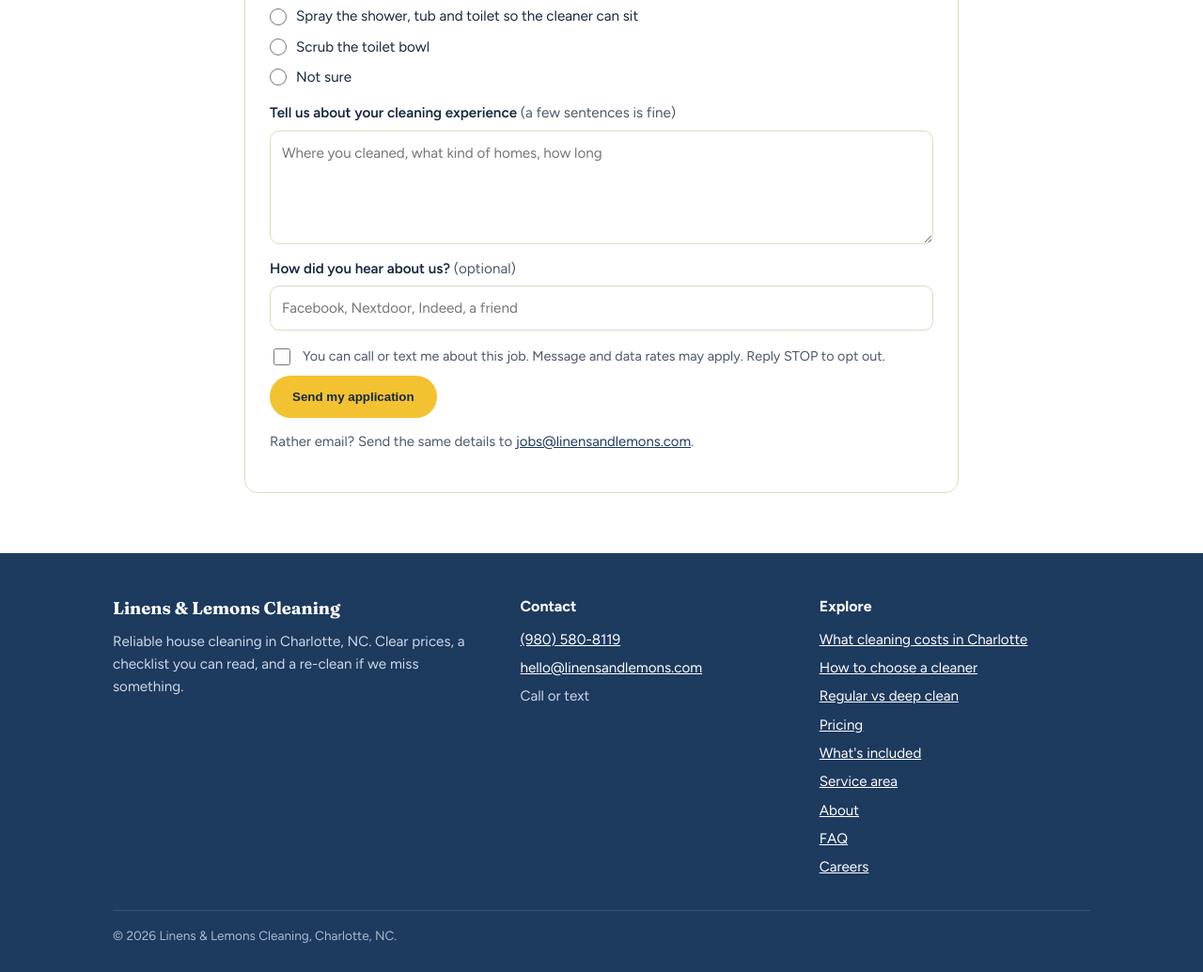
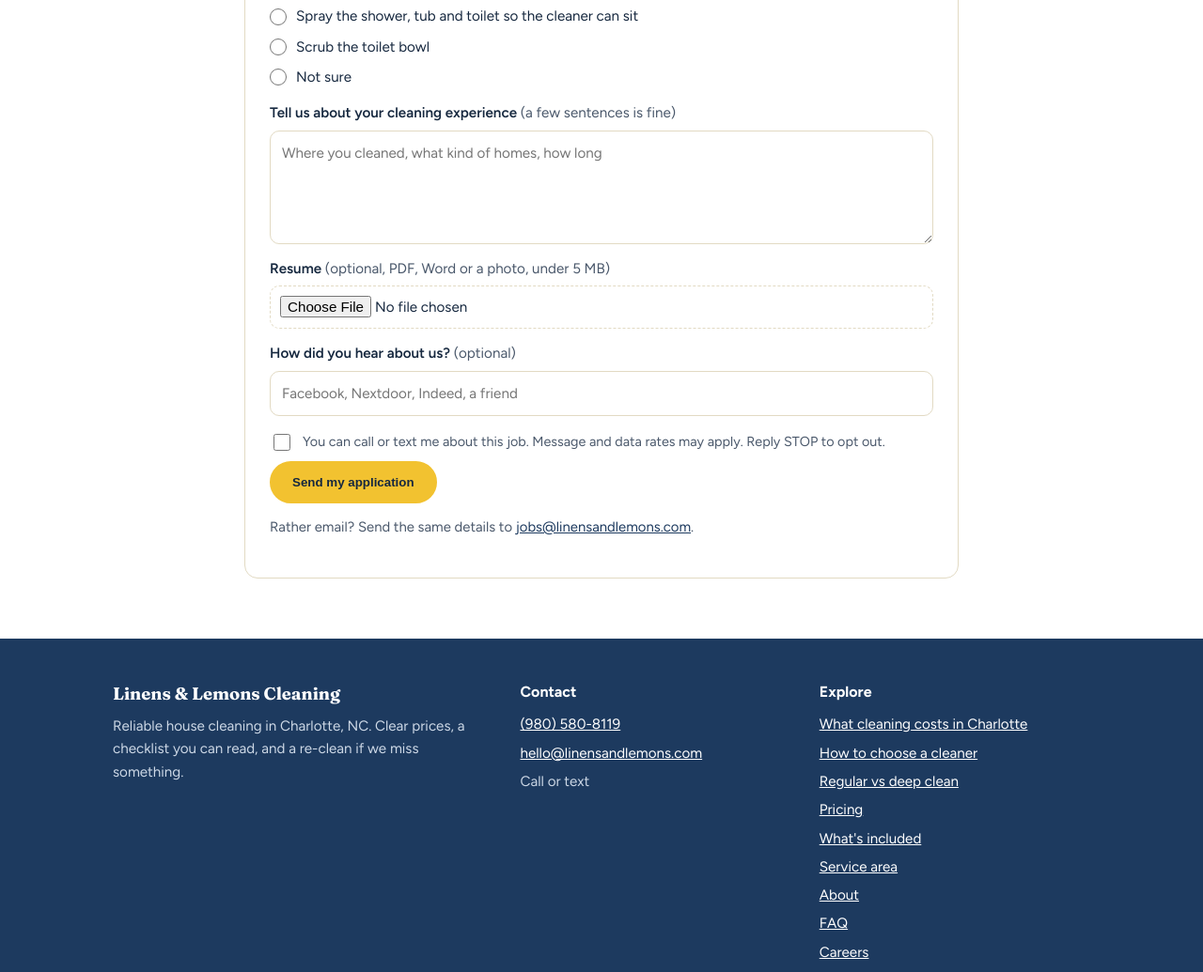
Before and after one commit to Gov617/LinensandLemon, a plain HTML site: page careers.html in a window 1280 px wide. Shown: the part 1440-2475 px from the top of the page at 94% size. Drawn offline with Linux system fonts and the light colour scheme.

Commit message:
Add optional resume upload to the cleaner application form
Co-Authored-By: Claude Opus 5.5 <noreply@anthropic.com>
Claude-Session: https://claude.ai/code/session_016W5ttAchsEtn1QPFTxKHcL

```diff
--- a/assets/style.css
+++ b/assets/style.css
@@ -170,6 +170,7 @@ details p{margin:10px 0 0;color:var(--ink-soft)}
 #apply-form .choices label{flex-direction:row;align-items:center;gap:10px;font-weight:400}
 #apply-form label.check{flex-direction:row;align-items:flex-start;gap:10px;font-weight:400;color:var(--ink-soft);font-size:.9rem;margin:16px 0 8px}
 #apply-form label.check input{margin-top:3px;width:18px;height:18px;flex:none}
+#apply-form input[type=file]{font:inherit;font-weight:400;padding:10px;border:1px dashed var(--line);border-radius:10px;background:#fff;width:100%;box-sizing:border-box}
 #apply-form .hp{position:absolute;left:-9999px;width:1px;height:1px;overflow:hidden}
 .apply-panel{max-width:760px;margin:0 auto}
 .apply-panel h2{margin-top:0}
--- a/careers.html
+++ b/careers.html
@@ -81,7 +81,7 @@
 <div class="panel apply-panel">
 <h2>Apply in a few minutes</h2>
 <p>Tell us a little about yourself and we will reach out within a few days.</p>
-<form id="apply-form" action="https://formsubmit.co/jobs@linensandlemons.com" method="POST">
+<form id="apply-form" action="https://formsubmit.co/jobs@linensandlemons.com" method="POST" enctype="multipart/form-data">
 <input type="hidden" name="_subject" value="New cleaner application">
 <input type="hidden" name="_template" value="table">
 <input type="hidden" name="_captcha" value="false">
@@ -118,6 +118,7 @@
 </div>
 </fieldset>
 <label class="full"><span>Tell us about your cleaning experience <span class="opt">(a few sentences is fine)</span></span><textarea name="experience_details" rows="4" required placeholder="Where you cleaned, what kind of homes, how long"></textarea></label>
+<label class="full"><span>Resume <span class="opt">(optional, PDF, Word or a photo, under 5 MB)</span></span><input type="file" name="attachment" accept=".pdf,.doc,.docx,.jpg,.jpeg,.png,.heic"></label>
 <label class="full"><span>How did you hear about us? <span class="opt">(optional)</span></span><input type="text" name="heard_about" placeholder="Facebook, Nextdoor, Indeed, a friend"></label>
 <label class="check"><input type="checkbox" name="ok_to_contact" value="Yes" required> You can call or text me about this job. Message and data rates may apply. Reply STOP to opt out.</label>
 <button class="btn" type="submit">Send my application</button>
@@ -130,6 +131,8 @@
   var f=document.getElementById('apply-source'); if(f) f.value=src||document.referrer||'direct';
   var form=document.getElementById('apply-form');
   if(form) form.addEventListener('submit',function(){ if(window.gtag) gtag('event','generate_lead',{form:'application',source:src||'direct'}); });
+  var fi=form&&form.querySelector('input[type=file]');
+  if(fi) fi.addEventListener('change',function(){ if(fi.files[0]&&fi.files[0].size>5*1024*1024){ alert('That file is over 5 MB. Please choose a smaller file, or leave it off. A resume is optional.'); fi.value=''; } });
 })();
 </script>
 </div></section>
```
